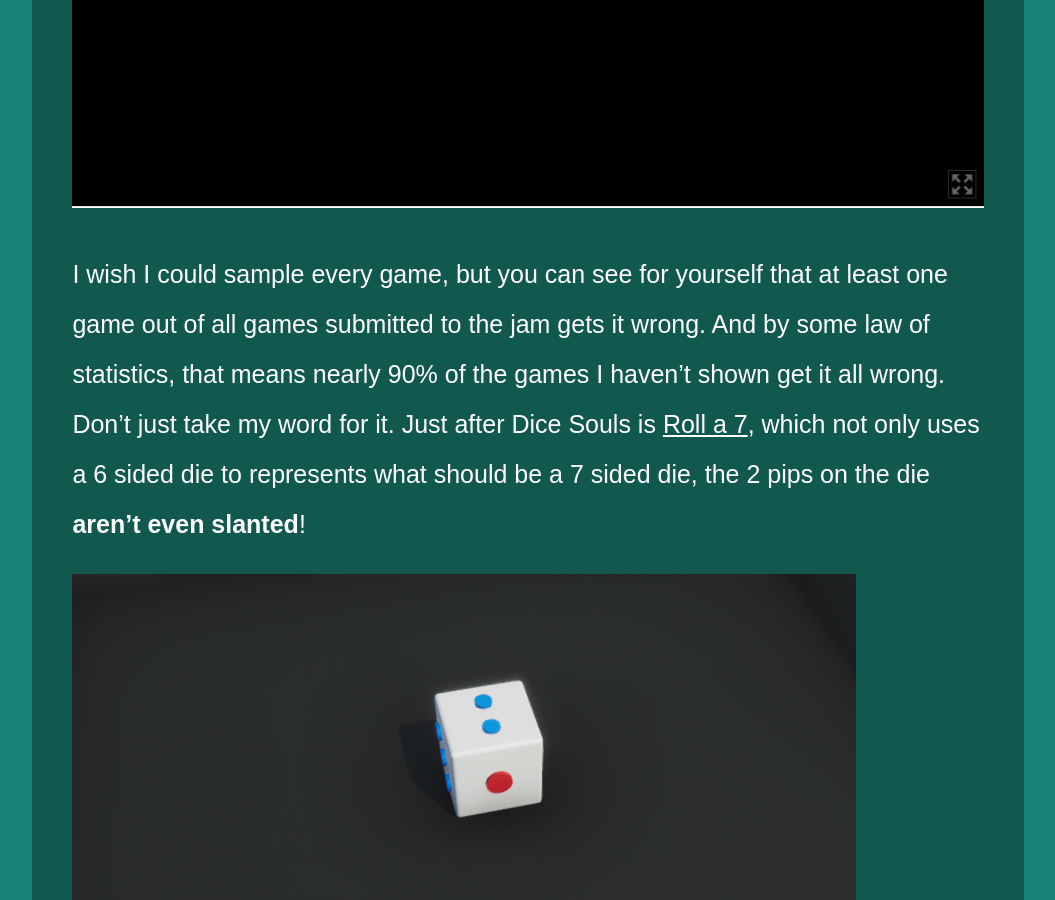
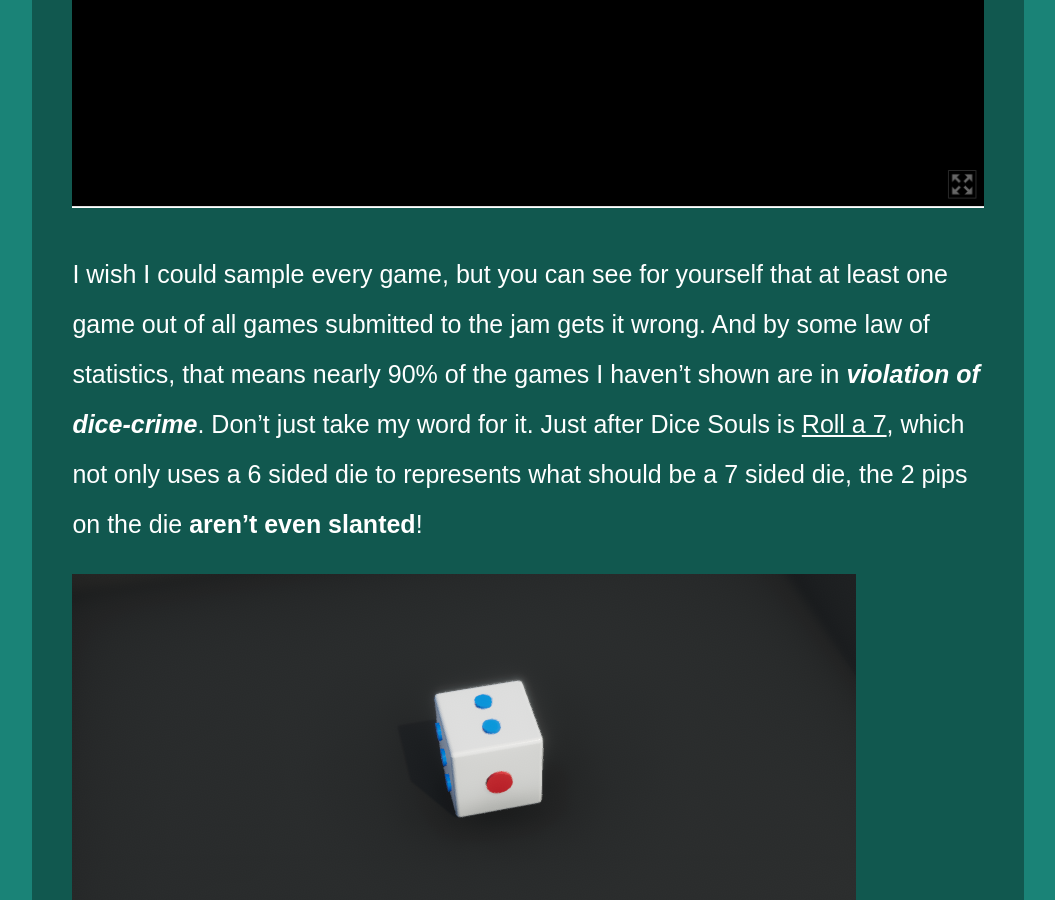
Before and after one commit to ambiguousname/ambiguousname.github.io, a Jekyll site: the page built from _posts/2022-07-22-dice-rolling.md, in a window 1280 px wide and 900 px high, scrolled down 4560 px. Shown: the whole window, without its empty margins (112-1167 px from the left). Built offline with Jekyll 4.4.1, drawn with Linux system fonts in a browser that asks for light colours.

Commit message:
Update 2022-07-22-dice-rolling.md

```diff
--- a/_posts/2022-07-22-dice-rolling.md
+++ b/_posts/2022-07-22-dice-rolling.md
@@ -62,7 +62,7 @@ AND LO! THE MAIN OFFENDER! A 6 face and a 1 face next to each other. This is bey
 
 ![Dice Souls](/assets/images/dice/dicesouls.PNG)
 
-I wish I could sample every game, but you can see for yourself that at least one game out of all games submitted to the jam gets it wrong. And by some law of statistics, that means nearly 90% of the games I haven't shown get it all wrong. Don't just take my word for it. Just after Dice Souls is [Roll a 7](https://fm233.itch.io/roll-a-7), which not only uses a 6 sided die to represents what should be a 7 sided die, the 2 pips on the die **aren't even slanted**!
+I wish I could sample every game, but you can see for yourself that at least one game out of all games submitted to the jam gets it wrong. And by some law of statistics, that means nearly 90% of the games I haven't shown are in ***violation of dice-crime***. Don't just take my word for it. Just after Dice Souls is [Roll a 7](https://fm233.itch.io/roll-a-7), which not only uses a 6 sided die to represents what should be a 7 sided die, the 2 pips on the die **aren't even slanted**!
 
 ![Roll a 7](/assets/images/dice/Rolla7.PNG)
 
```
